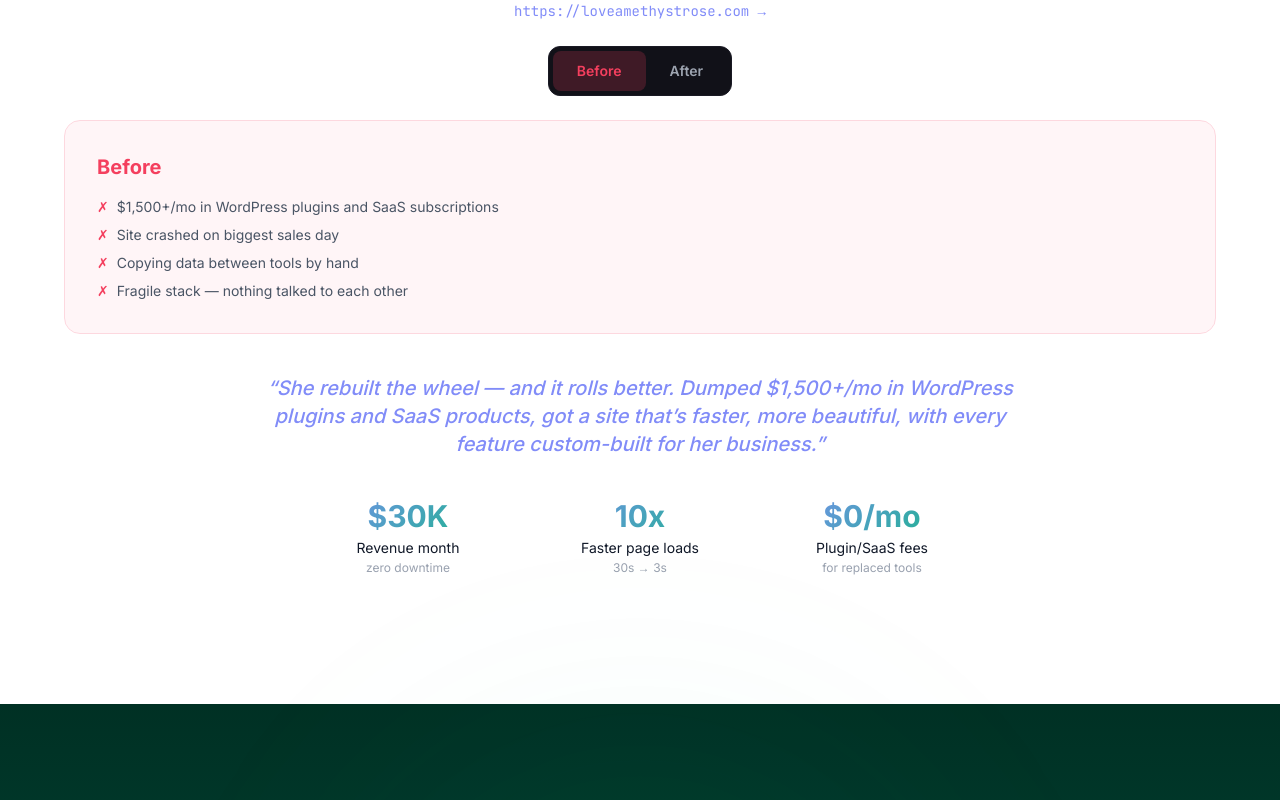
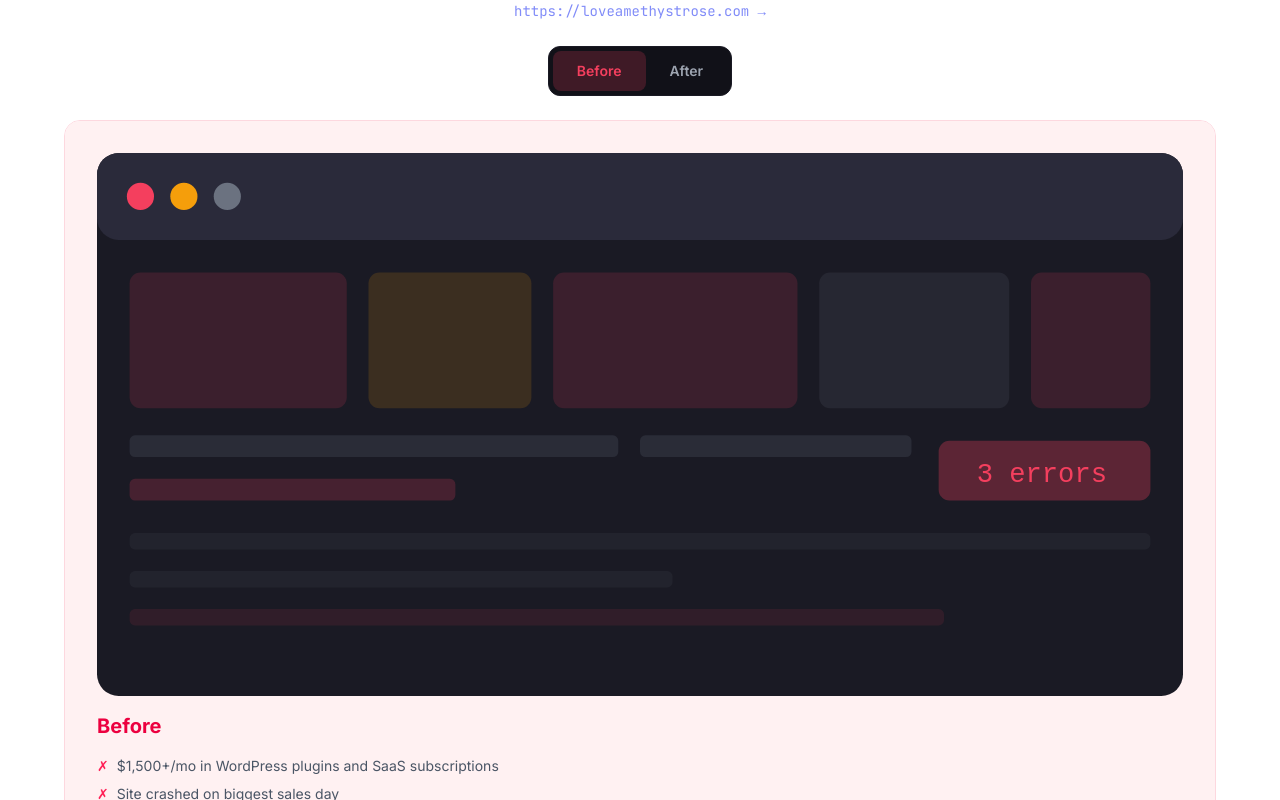
Before and after one commit to Strategies-Over-Stress/lee.ai, a Next.js app in the folder apps/web/: page / in a window 1280 px wide. Shown: the part 1680-2480 px from the top of the page. Built offline with nearby package versions, Linux system fonts and the light colour scheme.

Commit message:
Add SVG mockup illustrations to before/after case study panels
Before: dark chaotic dashboard with scattered plugin boxes, error badges
After: clean light dashboard with stats cards and chart

Co-Authored-By: Claude Opus 4.6 (1M context) <noreply@anthropic.com>

```diff
--- a/apps/web/src/components/CaseStudy.tsx
+++ b/apps/web/src/components/CaseStudy.tsx
@@ -54,14 +54,72 @@ const cases = [
   },
 ];
 
+function MockupBefore() {
+  return (
+    <svg viewBox="0 0 400 200" className="w-full rounded-lg mb-4" xmlns="http://www.w3.org/2000/svg">
+      <rect width="400" height="200" fill="#1a1a24" rx="8"/>
+      {/* Chaotic toolbar */}
+      <rect x="0" y="0" width="400" height="32" fill="#2a2a3a" rx="8"/>
+      <circle cx="16" cy="16" r="5" fill="#f43f5e"/>
+      <circle cx="32" cy="16" r="5" fill="#f59e0b"/>
+      <circle cx="48" cy="16" r="5" fill="#6b7280"/>
+      {/* Scattered plugin boxes */}
+      <rect x="12" y="44" width="80" height="50" fill="#f43f5e" opacity="0.15" rx="4"/>
+      <rect x="100" y="44" width="60" height="50" fill="#f59e0b" opacity="0.15" rx="4"/>
+      <rect x="168" y="44" width="90" height="50" fill="#f43f5e" opacity="0.15" rx="4"/>
+      <rect x="266" y="44" width="70" height="50" fill="#6b7280" opacity="0.15" rx="4"/>
+      <rect x="344" y="44" width="44" height="50" fill="#f43f5e" opacity="0.15" rx="4"/>
+      {/* Messy rows */}
+      <rect x="12" y="104" width="180" height="8" fill="#6b7280" opacity="0.2" rx="2"/>
+      <rect x="12" y="120" width="120" height="8" fill="#f43f5e" opacity="0.2" rx="2"/>
+      <rect x="200" y="104" width="100" height="8" fill="#6b7280" opacity="0.2" rx="2"/>
+      <rect x="12" y="140" width="376" height="6" fill="#6b7280" opacity="0.1" rx="2"/>
+      <rect x="12" y="154" width="200" height="6" fill="#6b7280" opacity="0.1" rx="2"/>
+      <rect x="12" y="168" width="300" height="6" fill="#f43f5e" opacity="0.1" rx="2"/>
+      {/* Error badge */}
+      <rect x="310" y="106" width="78" height="22" fill="#f43f5e" opacity="0.3" rx="4"/>
+      <text x="324" y="121" fill="#f43f5e" fontSize="10" fontFamily="monospace">3 errors</text>
+    </svg>
+  );
+}
+
+function MockupAfter() {
+  return (
+    <svg viewBox="0 0 400 200" className="w-full rounded-lg mb-4" xmlns="http://www.w3.org/2000/svg">
+      <rect width="400" height="200" fill="#f8fafc" rx="8"/>
+      {/* Clean nav */}
+      <rect x="0" y="0" width="400" height="32" fill="#ffffff" rx="8"/>
+      <circle cx="16" cy="16" r="5" fill="#10b981"/>
+      <rect x="60" y="12" width="40" height="8" fill="#6366f1" opacity="0.3" rx="2"/>
+      <rect x="110" y="12" width="50" height="8" fill="#e2e8f0" rx="2"/>
+      <rect x="170" y="12" width="35" height="8" fill="#e2e8f0" rx="2"/>
+      {/* Dashboard cards */}
+      <rect x="12" y="44" width="120" height="64" fill="#ffffff" rx="6" stroke="#e2e8f0"/>
+      <rect x="24" y="56" width="50" height="8" fill="#6366f1" opacity="0.3" rx="2"/>
+      <text x="24" y="84" fill="#1e293b" fontSize="18" fontWeight="bold" fontFamily="sans-serif">$30K</text>
+      <rect x="144" y="44" width="120" height="64" fill="#ffffff" rx="6" stroke="#e2e8f0"/>
+      <rect x="156" y="56" width="60" height="8" fill="#10b981" opacity="0.3" rx="2"/>
+      <text x="156" y="84" fill="#10b981" fontSize="18" fontWeight="bold" fontFamily="sans-serif">100%</text>
+      <rect x="276" y="44" width="112" height="64" fill="#ffffff" rx="6" stroke="#e2e8f0"/>
+      <rect x="288" y="56" width="45" height="8" fill="#6366f1" opacity="0.3" rx="2"/>
+      <text x="288" y="84" fill="#1e293b" fontSize="18" fontWeight="bold" fontFamily="sans-serif">3s</text>
+      {/* Chart area */}
+      <rect x="12" y="120" width="376" height="68" fill="#ffffff" rx="6" stroke="#e2e8f0"/>
+      <polyline points="24,172 80,155 140,160 200,140 260,145 320,130 376,135" fill="none" stroke="#6366f1" strokeWidth="2"/>
+      <polyline points="24,175 80,168 140,170 200,158 260,160 320,150 376,148" fill="none" stroke="#10b981" strokeWidth="2" opacity="0.5"/>
+    </svg>
+  );
+}
+
 function BeforePanel({ items }: { items: string[] }) {
   return (
-    <div className="w-full h-full bg-rose/5 p-8 flex flex-col justify-center">
-      <h3 className="text-xl font-bold text-rose mb-4">Before</h3>
+    <div className="w-full bg-rose-50 p-8">
+      <MockupBefore />
+      <h3 className="text-xl font-bold text-rose-600 mb-4">Before</h3>
       <ul className="space-y-2">
         {items.map((item) => (
           <li key={item} className="flex items-center gap-2 text-sm text-gray-600">
-            <span className="text-rose">✗</span> {item}
+            <span className="text-rose-500">&#10007;</span> {item}
           </li>
         ))}
       </ul>
@@ -71,12 +129,13 @@ function BeforePanel({ items }: { items: string[] }) {
 
 function AfterPanel({ items }: { items: string[] }) {
   return (
-    <div className="w-full h-full bg-emerald/5 p-8 flex flex-col justify-center">
-      <h3 className="text-xl font-bold text-emerald mb-4">After</h3>
+    <div className="w-full bg-emerald-50 p-8">
+      <MockupAfter />
+      <h3 className="text-xl font-bold text-emerald-600 mb-4">After</h3>
       <ul className="space-y-2">
         {items.map((item) => (
           <li key={item} className="flex items-center gap-2 text-sm text-gray-600">
-            <span className="text-emerald">✓</span> {item}
+            <span className="text-emerald-500">&#10003;</span> {item}
           </li>
         ))}
       </ul>
```
